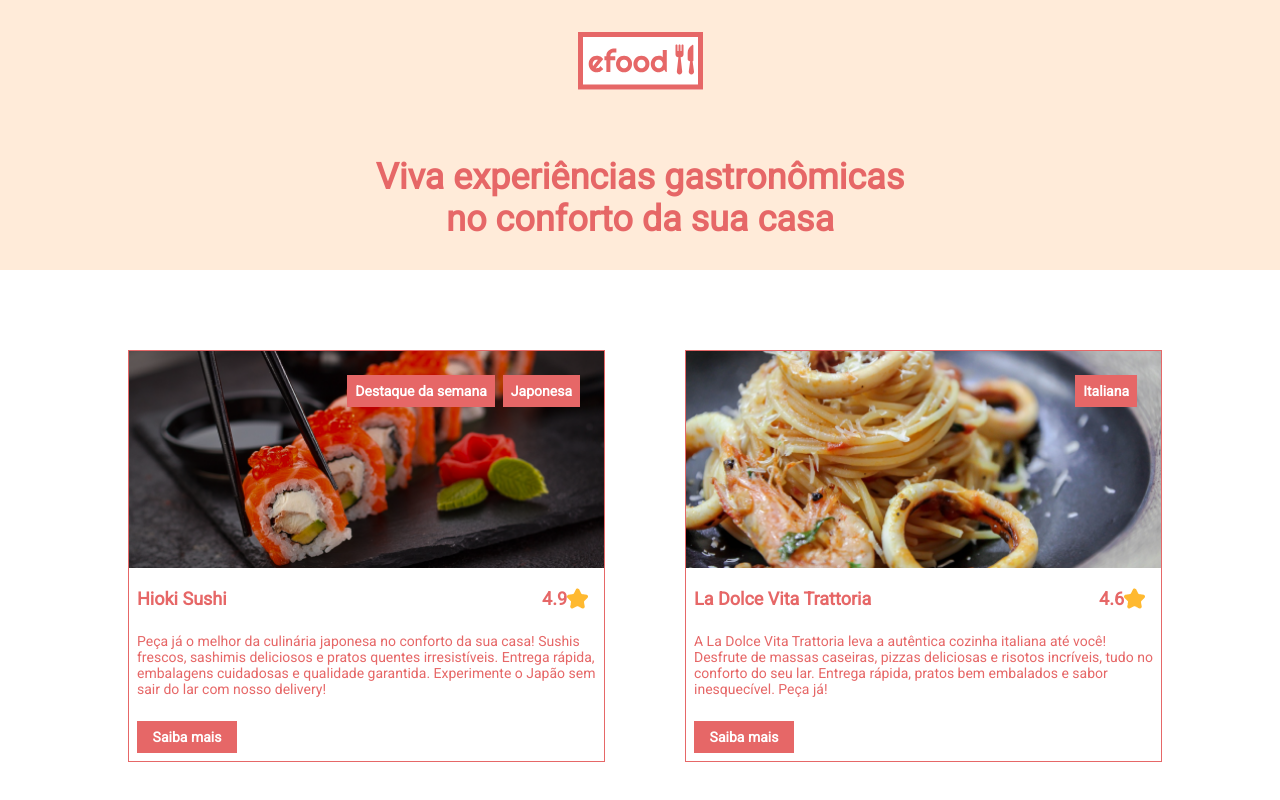
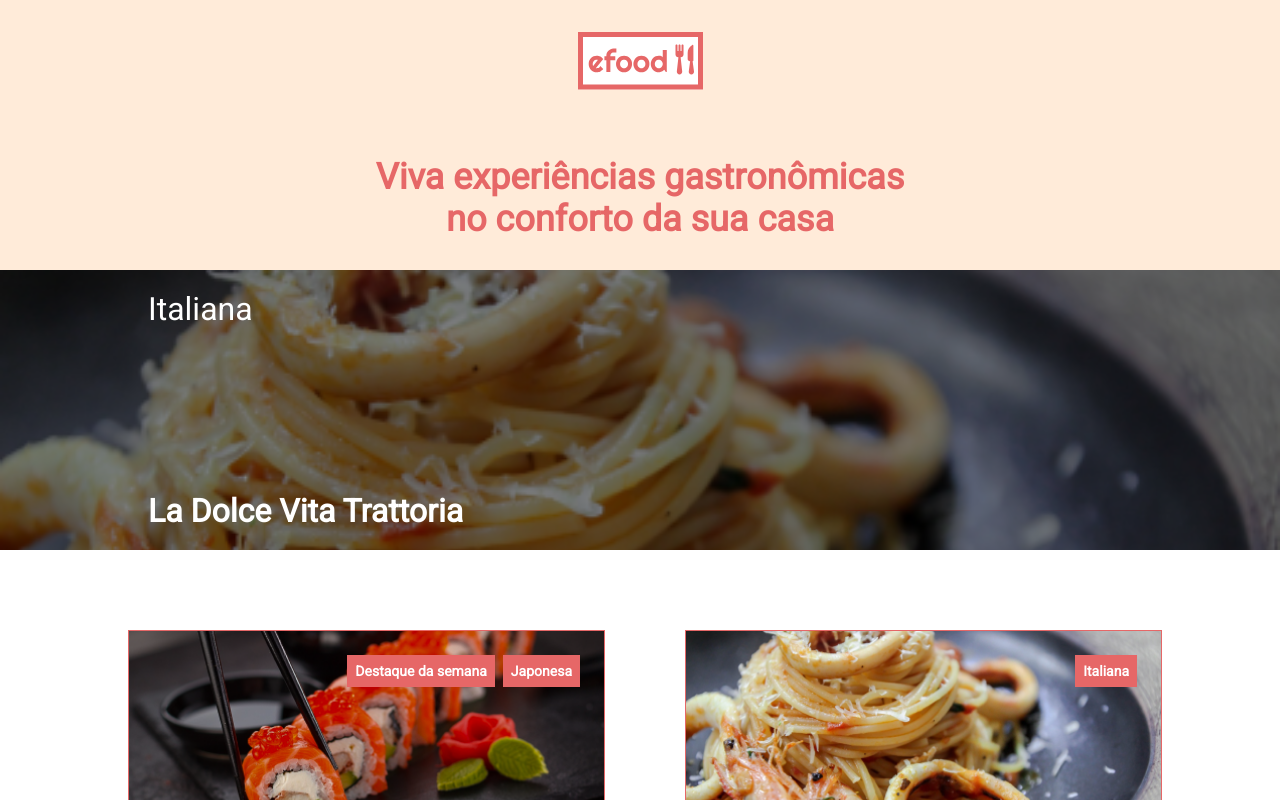
Before and after one commit to JulioVieiraP/efood, a React (Create React App) app: page / in a window 1280 px wide. Shown: the top 800 px of the page. Built offline with nearby package versions, Linux system fonts and the light colour scheme.

Commit message:
Style: adicionando o banner

```diff
--- a/src/components/Header/index.tsx
+++ b/src/components/Header/index.tsx
@@ -1,6 +1,7 @@
 import { useLocation, Link } from 'react-router-dom'
 import * as S from './styles'
 import Logo from '../../assets/images/logo.svg'
+import img from '../../assets/images/Restaurante2.png'
 
 export type Props = {
   Home?: boolean
@@ -14,6 +15,7 @@ const Header = ({ Home }: Props) => {
     location.pathname === '/Perfil' ? '0 produto(s) no carrinho' : ''
 
   return (
+    <>
       <S.Header>
         <S.ContainerHeader Home={Home}>
           <div>
@@ -37,6 +39,14 @@ const Header = ({ Home }: Props) => {
           }}
         />
       </S.Header>
+      <S.Imagem style={{ backgroundImage: `url(${img})` }}>
+        <div className="overlay"></div>
+        <S.Content className="container">
+          <h2>Italiana</h2>
+          <p>La Dolce Vita Trattoria</p>
+        </S.Content>
+      </S.Imagem>
+    </>
   )
 }
 
--- a/src/components/Header/styles.ts
+++ b/src/components/Header/styles.ts
@@ -39,3 +39,48 @@ export const ContainerHeader = styled.div<Props>`
     padding: ${(props) => (props.Home ? '0' : '0 210px 0 300px')};
   }
 `
+
+export const Imagem = styled.div`
+  width: 100%;
+  height: 280px;
+  position: relative;
+  display: block;
+  background-repeat: no-repeat;
+  background-size: cover;
+  color: ${cores.brancoPuro};
+
+  .overlay {
+    position: absolute;
+    top: 0;
+    left: 0;
+    width: 100%;
+    height: 100%;
+    background-color: rgba(0, 0, 0, 0.5);
+    z-index: 1;
+  }
+`
+
+export const Content = styled.div`
+  position: relative;
+  z-index: 2;
+  width: 100%;
+  height: 100%;
+  background-color: transparent;
+  display: flex;
+  flex-direction: column;
+  justify-content: space-between;
+  padding: 20px;
+
+  h2 {
+    font-size: 32px;
+    font-weight: 100;
+    margin: 0;
+    color: rgba(255, 255, 255, 1);
+  }
+
+  p {
+    font-size: 32px;
+    font-weight: 900;
+    margin: 0;
+  }
+`
```
Lines whose indentation alone changed are shown as unchanged.
